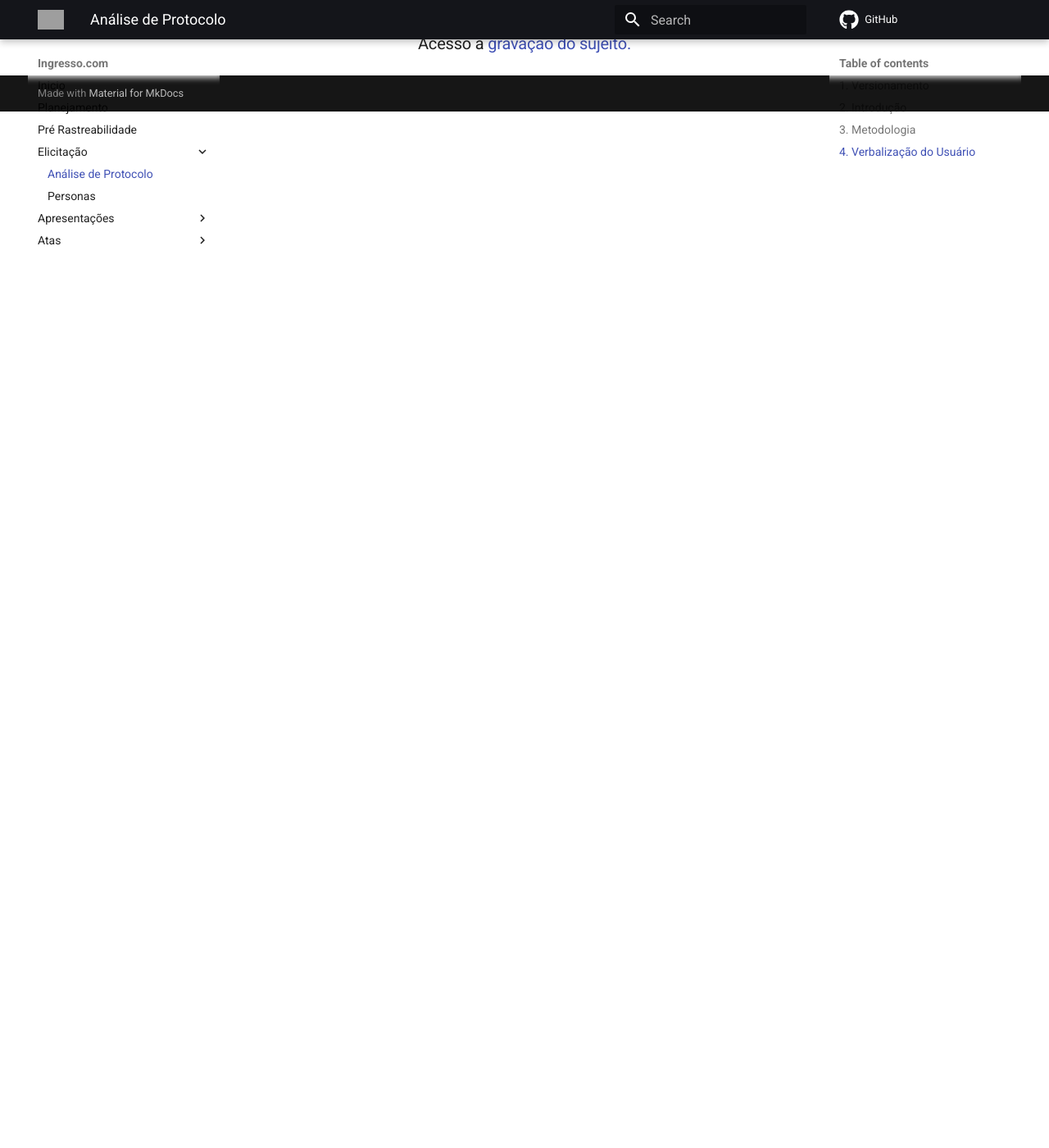
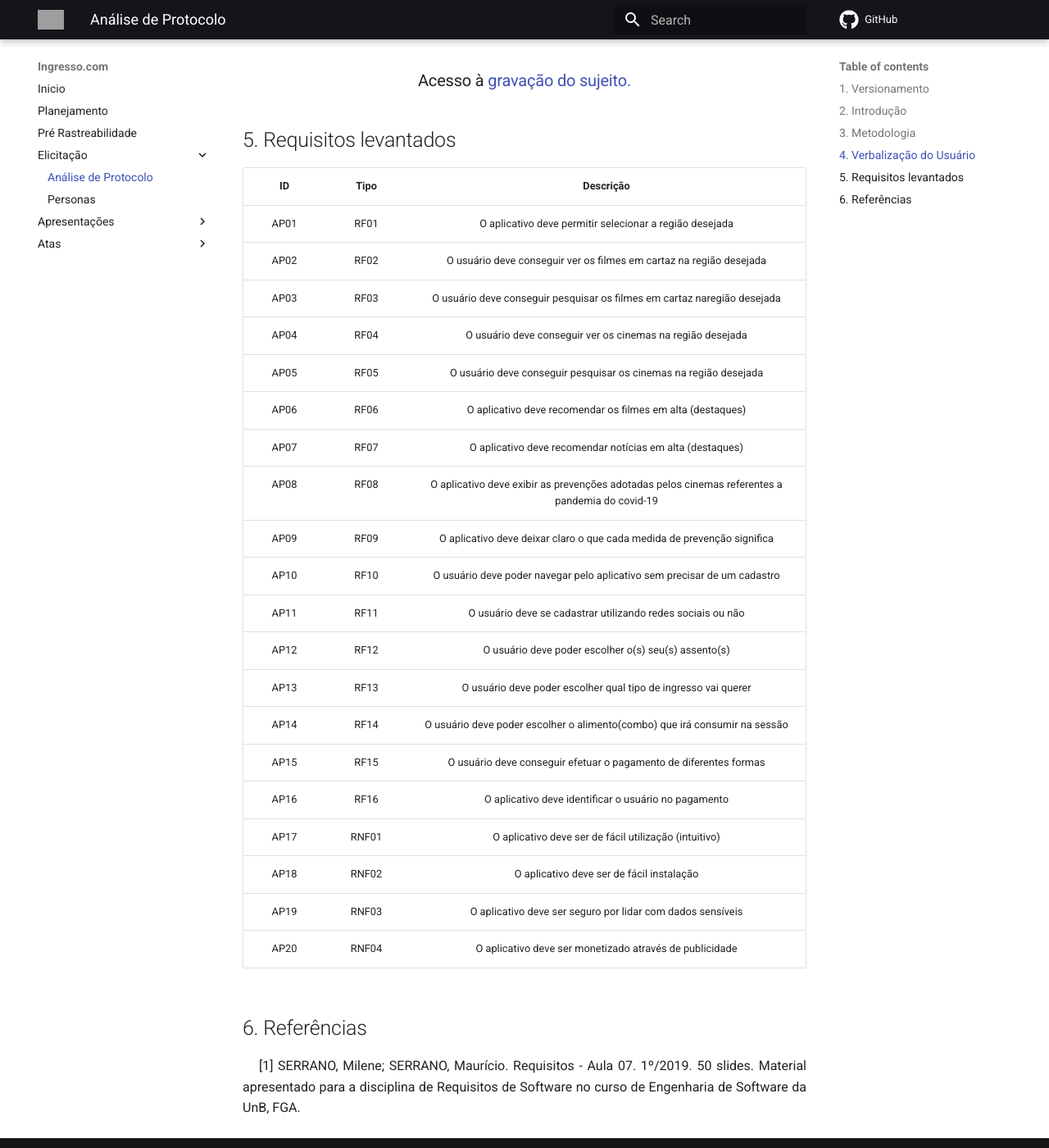
Before and after one commit to Requisitos-de-Software/2021.1-Ingresso.com, an MkDocs documentation site: the page built from docs/elicitacao/analiseProtocolo.md, in a window 1280 px wide and 1400 px high, scrolled down 1979 px. Shown: the whole window at 82% size. Built offline with MkDocs 1.6.1 and Material for MkDocs 9.7.7, drawn with Linux system fonts in a browser that asks for light colours; comment, search, counter and statistics services are not loaded; some of the changed text lies outside the part shown; grey boxes are pictures that could not be loaded.

Commit message:
#27 Adicionando requisitos levantados e referências

```diff
--- a/docs/elicitacao/analiseProtocolo.md
+++ b/docs/elicitacao/analiseProtocolo.md
@@ -2,7 +2,9 @@
 
 |Versão|Data|Descrição|Autor(es)|
 |------|----|---------|---------|
-|1.0|10/08|<center>Abertura do documento de análise de protocolo</center>|<center>Rafael</center>|
+|1.0|10/08|Abertura do documento de análise de protocolo|Rafael|
+|1.1|10/08|Adição dos requisitos levantados|Rafael|
+
 
 ## 2. Introdução
 
@@ -43,3 +45,34 @@
 <center>
 <h3> Acesso à <a href="https://drive.google.com/file/d/1wepFqr5pSS0Fe8-JQdHjwefvvhgvlwsO/view?usp=sharing">gravação do sujeito.</a></h3>
 </center>
+
+
+
+## 5. Requisitos levantados
+
+|ID|Tipo|Descrição|
+|:--:|:--:|:-----:|
+|AP01|RF01|O aplicativo deve permitir selecionar a região desejada|
+|AP02|RF02|O usuário deve conseguir ver os filmes em cartaz na região desejada|
+|AP03|RF03|O usuário deve conseguir pesquisar os filmes em cartaz naregião desejada |
+|AP04|RF04|O usuário deve conseguir ver os cinemas na região desejada |
+|AP05|RF05|O usuário deve conseguir pesquisar os cinemas na região desejada |
+|AP06|RF06|O aplicativo deve recomendar os filmes em alta (destaques) |
+|AP07|RF07|O aplicativo deve recomendar notícias em alta (destaques) |
+|AP08|RF08|O aplicativo deve exibir as prevenções adotadas pelos cinemas referentes a pandemia do covid-19 |
+|AP09|RF09|O aplicativo deve deixar claro o que cada medida de prevenção significa|
+|AP10|RF10|O usuário deve poder navegar pelo aplicativo sem precisar de um cadastro|
+|AP11|RF11|O usuário deve se cadastrar utilizando redes sociais ou não|
+|AP12|RF12|O usuário deve poder escolher o(s) seu(s) assento(s)|
+|AP13|RF13|O usuário deve poder escolher qual tipo de ingresso vai querer|
+|AP14|RF14|O usuário deve poder escolher o alimento(combo) que irá consumir na sessão|
+|AP15|RF15|O usuário deve conseguir efetuar o pagamento de diferentes formas |
+|AP16|RF16|O aplicativo deve identificar o usuário no pagamento|
+|AP17|RNF01|O aplicativo deve ser de fácil utilização (intuitivo)|
+|AP18|RNF02|O aplicativo deve ser de fácil instalação|
+|AP19|RNF03|O aplicativo deve ser seguro por lidar com dados sensíveis|
+|AP20|RNF04|O aplicativo deve ser monetizado através de publicidade|
+
+## 6. Referências
+
+<p style="text-align: justify; text-indent: 20px">[1] SERRANO, Milene; SERRANO, Maurício. Requisitos - Aula 07. 1º/2019. 50 slides. Material apresentado para a disciplina de Requisitos de Software no curso de Engenharia de Software da UnB, FGA.</p>
```
